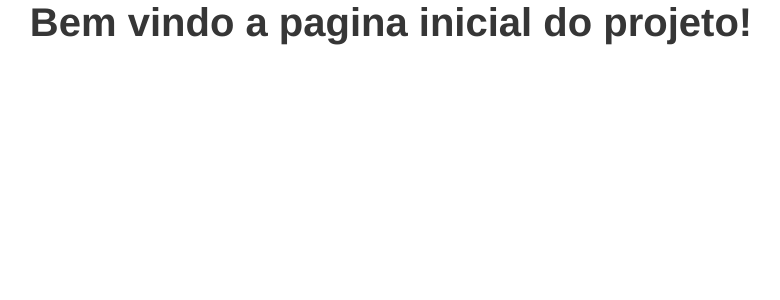
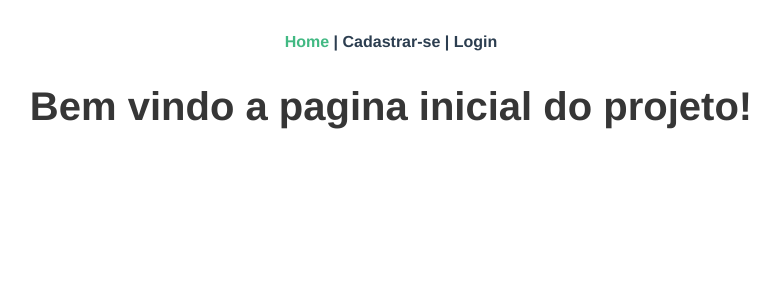
Before and after one commit to devliborio/user-system, a Vue app: page / in a window 1280 px wide. Shown: the top 300 px of the page, without its empty margins (249-1029 px from the left). Built offline with nearby package versions, Linux system fonts and the light colour scheme.

Commit message:
Implementando router-links para melhor navegação

```diff
--- a/src/App.vue
+++ b/src/App.vue
@@ -1,6 +1,11 @@
 <template>
   <div id="app">
-    <router-view/>
+    <nav>
+      <a><router-link to="/">Home</router-link> | </a>
+      <a><router-link to="/register">Cadastrar-se</router-link> | </a>
+      <a><router-link to="/login">Login</router-link></a>
+    </nav>
+    <router-view />
   </div>
 </template>
 
@@ -10,6 +15,7 @@
   -webkit-font-smoothing: antialiased;
   -moz-osx-font-smoothing: grayscale;
   color: #2c3e50;
+  text-align: center;
 }
 
 nav {
```
